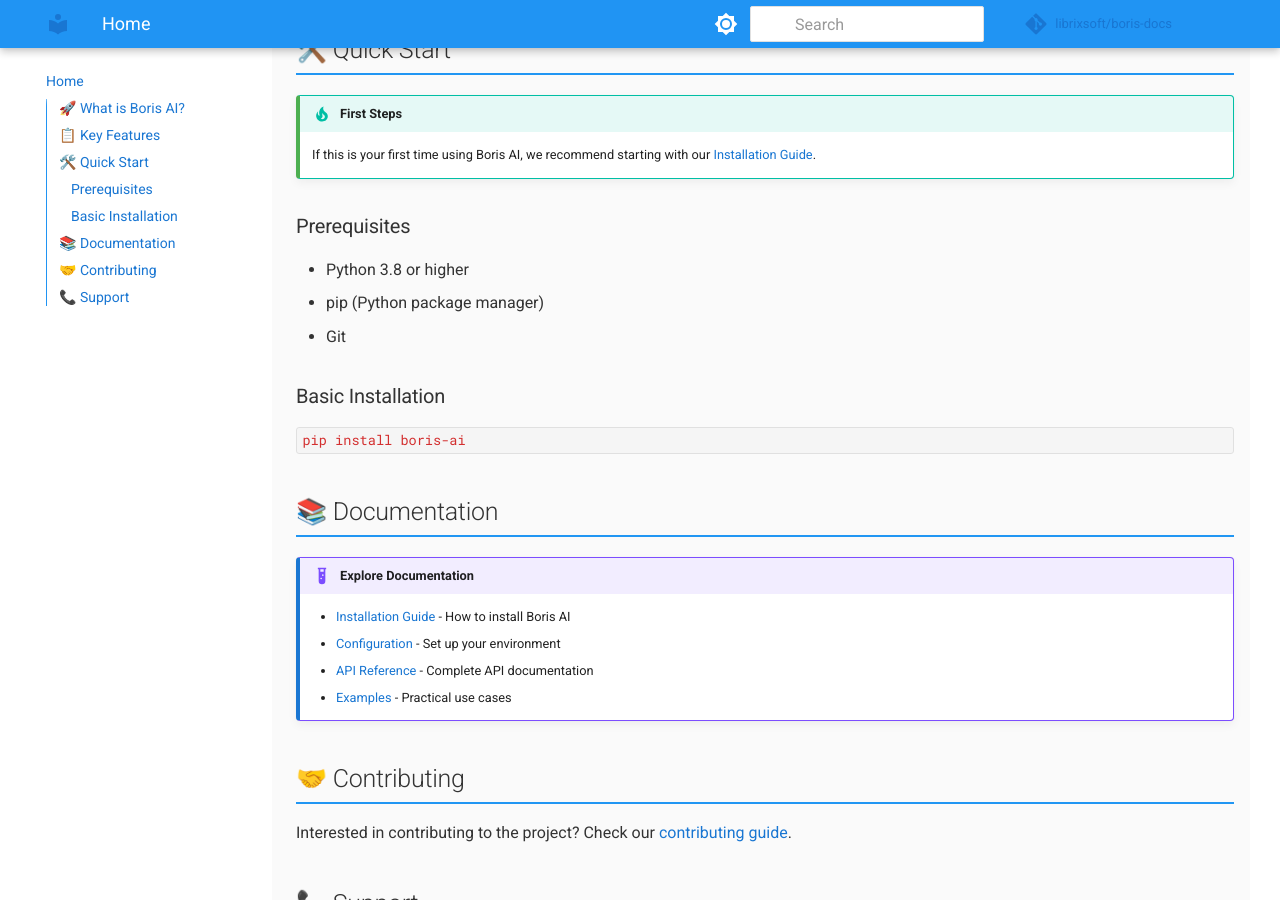
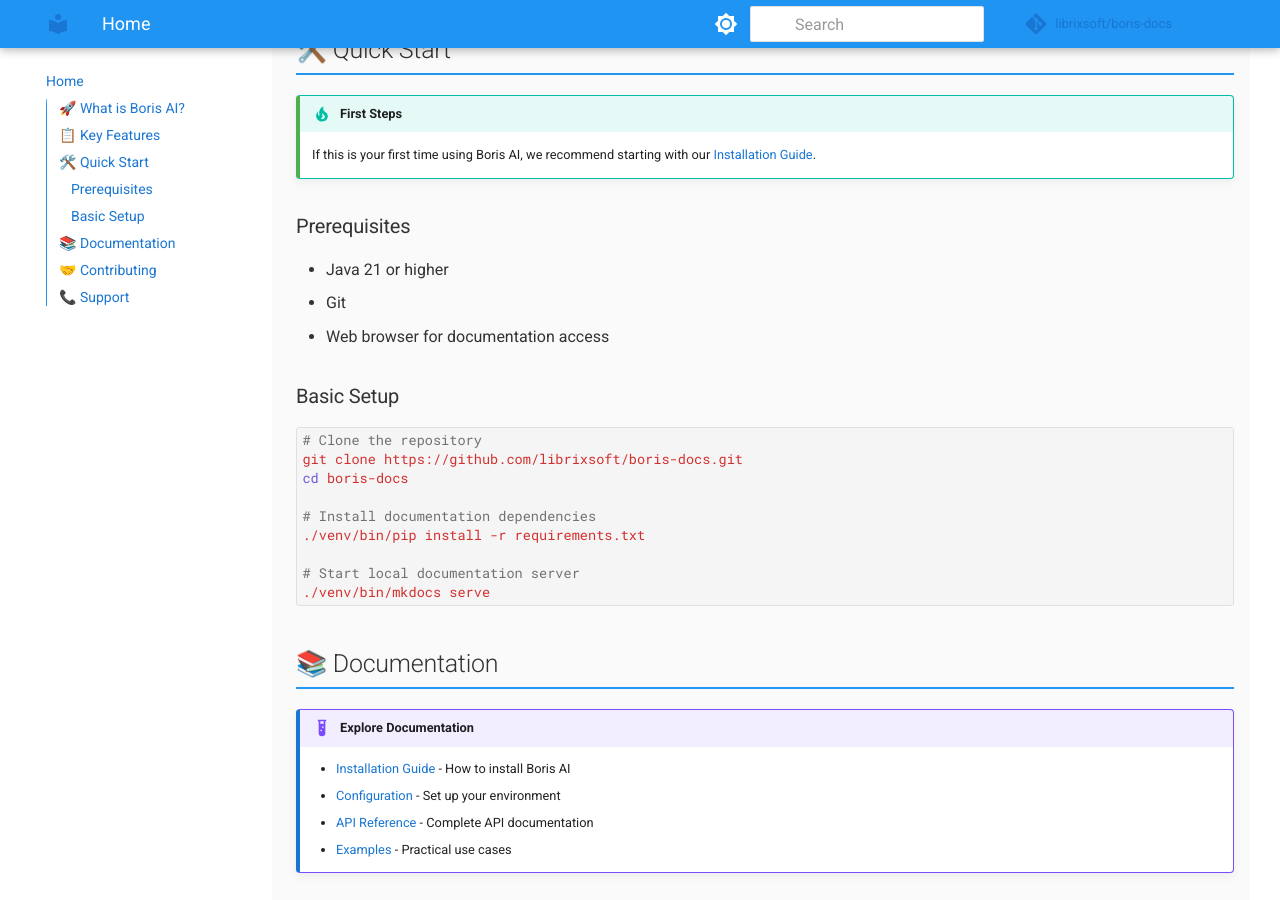
Before and after one commit to librixsoft/boris-docs, an MkDocs documentation site: the page built from docs/index.md, in a window 1280 px wide and 900 px high, scrolled down 708 px. Built offline with MkDocs 1.6.1 and Material for MkDocs 9.7.7, drawn with Linux system fonts in a browser that asks for light colours; comment, search, counter and statistics services are not loaded.

Commit message:
Update main docs page - remove Python references, add Java 21 requirements

````diff
--- a/docs/index.md
+++ b/docs/index.md
@@ -21,14 +21,22 @@
 
 ### Prerequisites
 
-- Python 3.8 or higher
-- pip (Python package manager)
+- Java 21 or higher
 - Git
+- Web browser for documentation access
 
-### Basic Installation
+### Basic Setup
 
 ```bash
-pip install boris-ai
+# Clone the repository
+git clone https://github.com/librixsoft/boris-docs.git
+cd boris-docs
+
+# Install documentation dependencies
+./venv/bin/pip install -r requirements.txt
+
+# Start local documentation server
+./venv/bin/mkdocs serve
 ```
 
 ## 📚 Documentation
````
